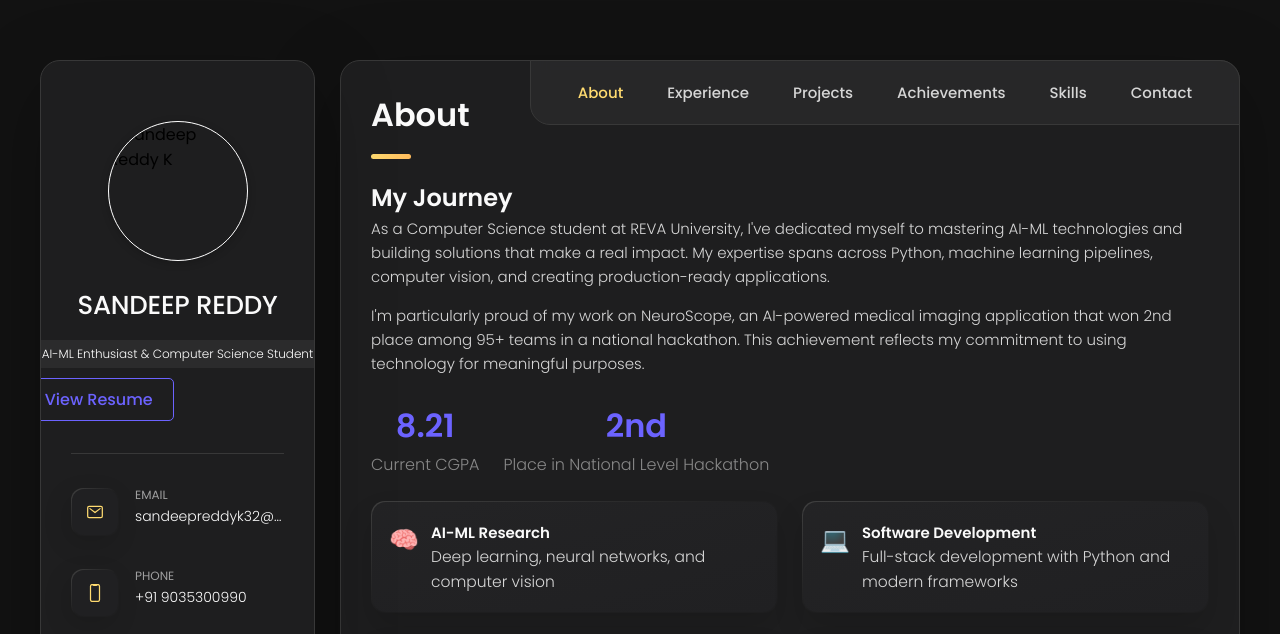
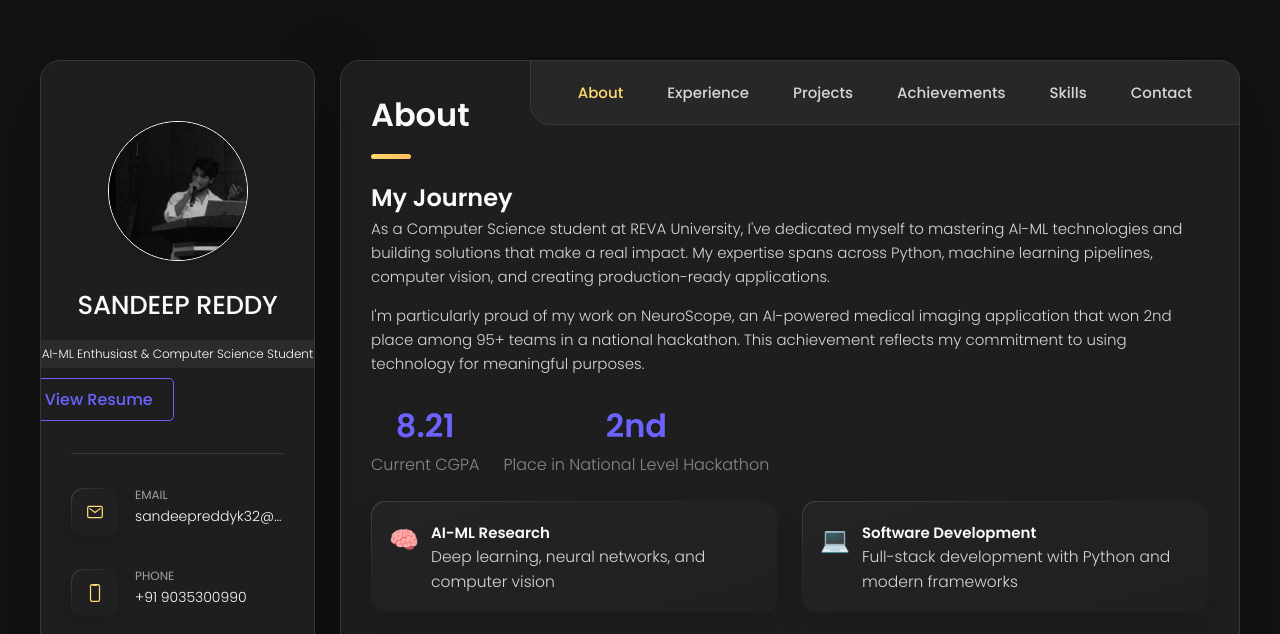
Before and after one commit to Sandeep-Reddy30/portfolio, a plain HTML site: page index.html in a window 1280 px wide. Shown: the top 634 px of the page. Drawn offline with nearby package versions, Linux system fonts and the light colour scheme.

Commit message:
Your commit message

```diff
--- a/index.html
+++ b/index.html
@@ -238,7 +238,7 @@
     <aside class="sidebar" data-sidebar>
       <div class="sidebar-info">
         <figure class="avatar-box">
-        <img src="/profile.jpg" alt="Sandeep Reddy K" width="80">
+          <img src="./assets/images/Profile.jpg" alt="Sandeep Reddy K" width="80">
         </figure>
         <div class="info-content">
           <h1 class="name" title="Sandeep Reddy K">SANDEEP REDDY </h1>
```
